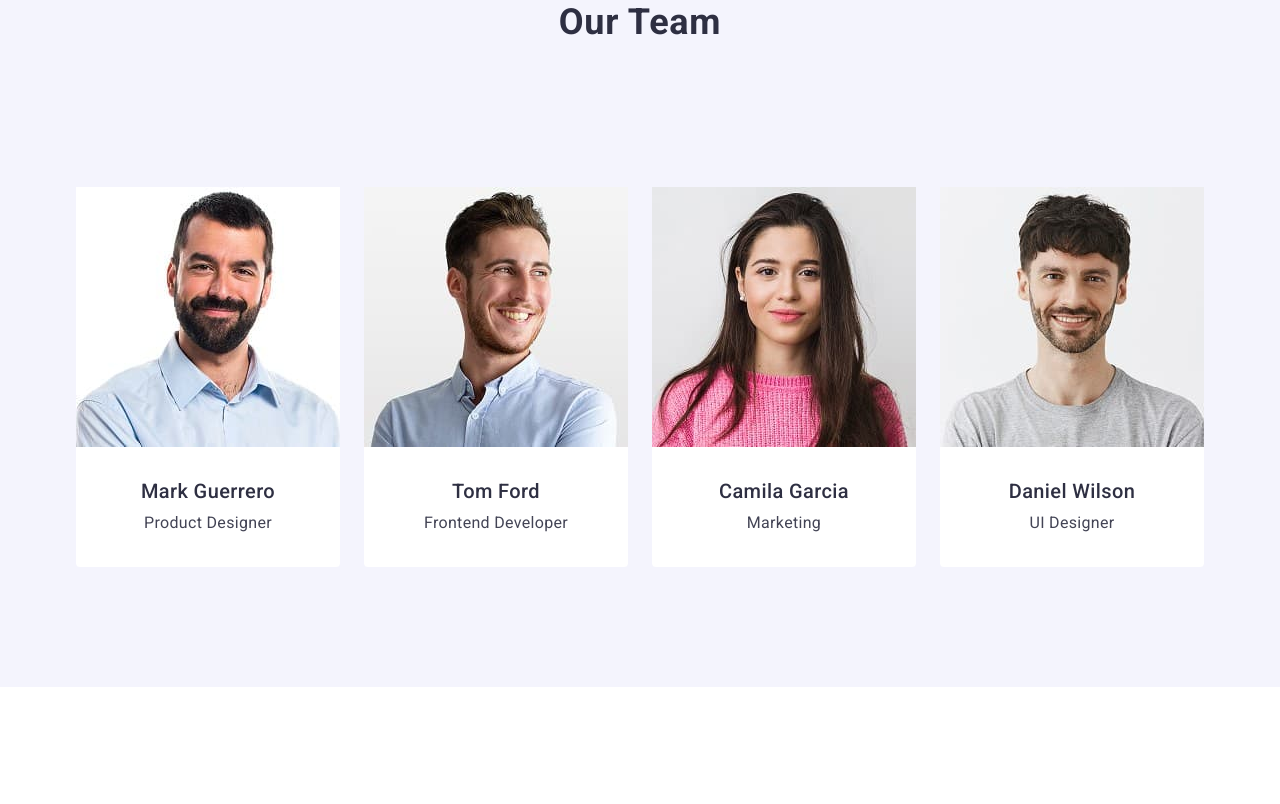
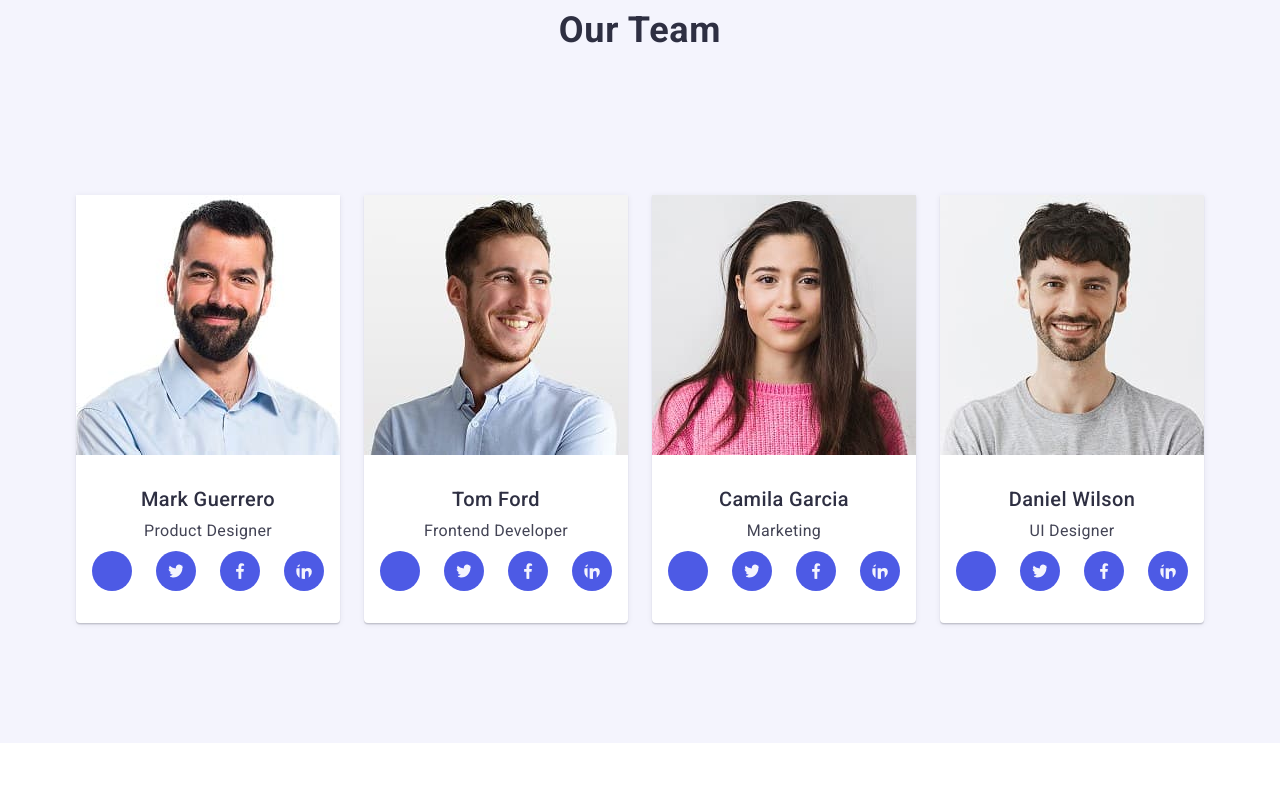
Before and after one commit to ArchiChikenLeg/goit-markup-hw-04, a website: page index.html in a window 1280 px wide. Shown: the part 1256-2060 px from the top of the page. Drawn offline with nearby package versions, Linux system fonts and the light colour scheme.

Commit message:
socials for team cards

```diff
--- a/css/style.css
+++ b/css/style.css
@@ -260,6 +260,7 @@ main{
     background-color: var(--light-color);
     border: 1px solid var(--subtle-text-color);
     padding: 24px 100px;
+    margin-bottom: 8px;
 }
 
 .section-policies-list-item-icon{
@@ -311,12 +312,17 @@ main{
     background-color: var(--white-background-color);
     width: calc(100%-96px)/3;
     border-radius: 0px 0px 4px 4px;
+    box-shadow: 0px 2px 1px 0px #2E2F4214,
+     0px 1px 1px 0px #2E2F4229,
+     0px 1px 6px 0px #2E2F4214;
+
 }
 
 .section-team-card-content{
-    padding: 32px 0;
+    padding: 32px 16px;
 
 }
+
 .section-team-card-header{
     font-weight: 500;
     font-size: 20px;
@@ -333,6 +339,21 @@ main{
     letter-spacing: 0.02em;
     color: var(--text-color);
     text-align: center;
+}
+
+.section-team-card-socials{
+    display: flex;
+    justify-content: space-between;
+    gap: 24px;
+    margin-top: 8px;
+
+}
+.section-team-social-icon{
+    padding: 12px;
+    border-radius: 50%;
+    background-color: var(--primary-brand-color);
+    width: 40px;
+    height: 40px;
 }
 
 .section-portfolio{
--- a/index.html
+++ b/index.html
@@ -67,7 +67,7 @@
             <li class="section-policies-list-item">
               <div class="section-policies-list-item-iconblock">
                 <svg class="section-policies-list-item-icon">
-                  <use xlink:href="images/symbol-defs.svg#icon-antenna"></use>
+                  <use href="images/symbol-defs.svg#icon-antenna"></use>
                 </svg>
               </div>
               <h3 class="section-policies-list-item-title">Strategy</h3>
@@ -91,7 +91,7 @@
             <li class="section-policies-list-item">
               <div class="section-policies-list-item-iconblock">
                 <svg class="section-policies-list-item-icon">
-                  <use href="/images/symbol-defs.svg#icon-diagram"></use>
+                  <use href="images/symbol-defs.svg#icon-diagram"></use>
                 </svg>
               </div>
               <h3 class="section-policies-list-item-title">Diligence</h3>
@@ -103,7 +103,7 @@
             <li class="section-policies-list-item">
               <div class="section-policies-list-item-iconblock">
                 <svg class="section-policies-list-item-icon">
-                  <use href="/images/symbol-defs.svg#icon-astronaut"></use>
+                  <use href="images/symbol-defs.svg#icon-astronaut"></use>
                 </svg>
               </div>
               <h3 class="section-policies-list-item-title">Technologies</h3>
@@ -128,7 +128,22 @@
               <div class="section-team-card-content">
               <h3 class="section-team-card-header">Mark Guerrero</h3>
               <p class="section-team-card-text">Product Designer</p>
+              <div class="section-team-card-socials">
+                <svg class="section-team-social-icon">
+                  <use href="images/symbol-defs.svg#icon-instagramm"></use>
+                </svg>
+                <svg class="section-team-social-icon">
+                  <use href="images/symbol-defs.svg#icon-twitter"></use>
+                </svg>
+                <svg class="section-team-social-icon">
+                  <use href="images/symbol-defs.svg#icon-facebook"></use>
+                </svg>
+                <svg class="section-team-social-icon">
+                  <use href="images/symbol-defs.svg#icon-linkedin"></use>
+                </svg>
               </div>
+              </div>
+
             </li>
             <li class="section-team-card">
               <img
@@ -139,6 +154,20 @@
               <div class="section-team-card-content">
               <h3 class="section-team-card-header">Tom Ford</h3>
               <p class="section-team-card-text">Frontend Developer</p>
+              <div class="section-team-card-socials">
+                <svg class="section-team-social-icon">
+                  <use href="images/symbol-defs.svg#icon-instagramm"></use>
+                </svg>
+                <svg class="section-team-social-icon">
+                  <use href="images/symbol-defs.svg#icon-twitter"></use>
+                </svg>
+                <svg class="section-team-social-icon">
+                  <use href="images/symbol-defs.svg#icon-facebook"></use>
+                </svg>
+                <svg class="section-team-social-icon">
+                  <use href="images/symbol-defs.svg#icon-linkedin"></use>
+                </svg>
+              </div>
               </div>
             </li>
             <li class="section-team-card">
@@ -150,6 +179,20 @@
               <div class="section-team-card-content">
               <h3 class="section-team-card-header">Camila Garcia</h3>
               <p class="section-team-card-text">Marketing</p>
+              <div class="section-team-card-socials">
+                <svg class="section-team-social-icon">
+                  <use href="images/symbol-defs.svg#icon-instagramm"></use>
+                </svg>
+                <svg class="section-team-social-icon">
+                  <use href="images/symbol-defs.svg#icon-twitter"></use>
+                </svg>
+                <svg class="section-team-social-icon">
+                  <use href="images/symbol-defs.svg#icon-facebook"></use>
+                </svg>
+                <svg class="section-team-social-icon">
+                  <use href="images/symbol-defs.svg#icon-linkedin"></use>
+                </svg>
+              </div>
               </div>
             </li>
             <li class="section-team-card">
@@ -161,6 +204,20 @@
               <div class="section-team-card-content">
               <h3 class="section-team-card-header">Daniel Wilson</h3>
               <p class="section-team-card-text">UI Designer</p>
+              <div class="section-team-card-socials">
+                <svg class="section-team-social-icon">
+                  <use href="images/symbol-defs.svg#icon-instagramm"></use>
+                </svg>
+                <svg class="section-team-social-icon">
+                  <use href="images/symbol-defs.svg#icon-twitter"></use>
+                </svg>
+                <svg class="section-team-social-icon">
+                  <use href="images/symbol-defs.svg#icon-facebook"></use>
+                </svg>
+                <svg class="section-team-social-icon">
+                  <use href="images/symbol-defs.svg#icon-linkedin"></use>
+                </svg>
+              </div>
               </div>
             </li>
           </ul>
```
